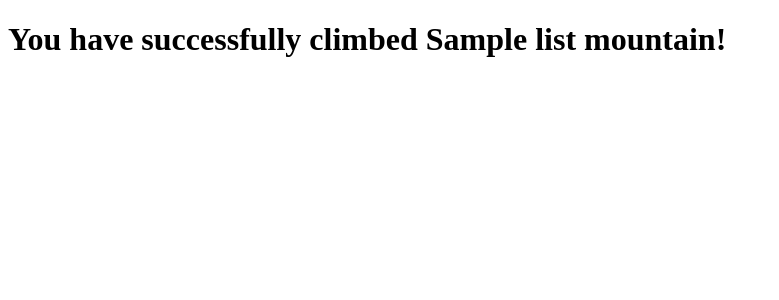
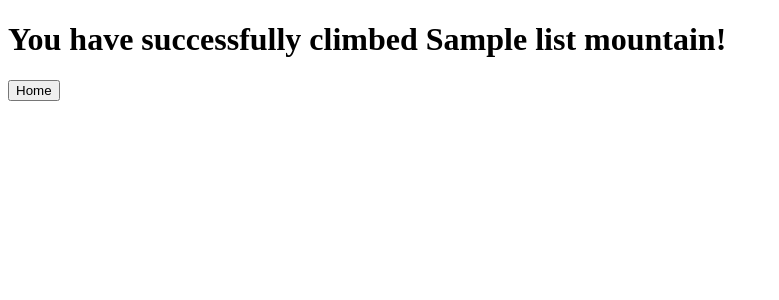
Before and after one commit to tkdgolden/sound-summit, a Flask app: template templates/success.html in a window 1280 px wide. Shown: the top 300 px of the page, without its empty margins (0-779 px from the left). Run offline with Flask 3, Linux system fonts and the light colour scheme; the template is opened without the code that fills it: values that come from a table or form of the project are taken from there, others are empty; tables that the repository leaves empty hold one stand-in row (values such as "Sample post").

Commit message:
back to home from success page

```diff
--- a/templates/success.html
+++ b/templates/success.html
@@ -2,4 +2,5 @@
 {% block title %}Success{% endblock %}
 {% block body %}
     <h1>You have successfully climbed {{ list.list_name }} mountain!</h1>
+    <a href="/"><button>Home</button></a>
 {% endblock %}
```
